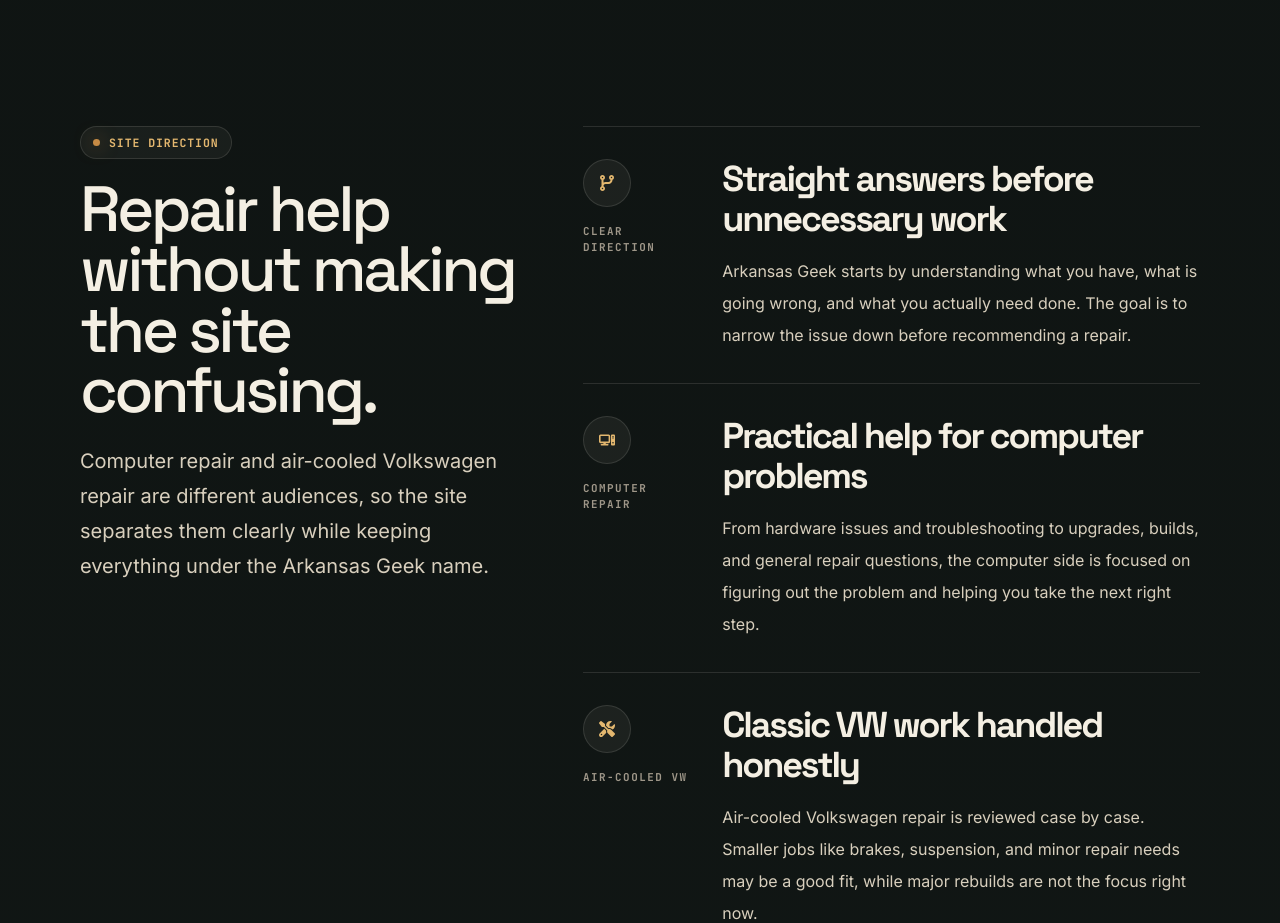
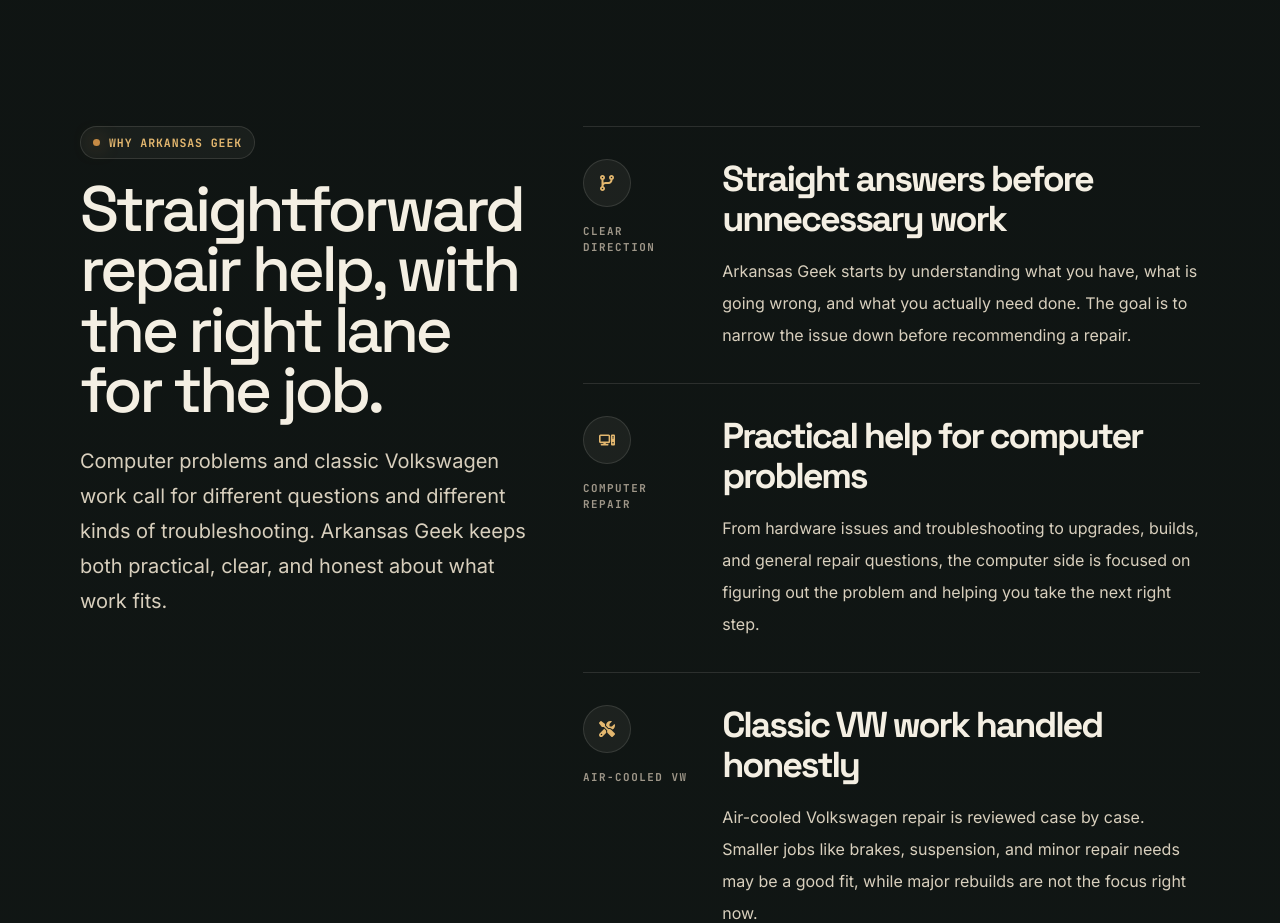
Before and after one commit to altifygenerator-ai/arkansas-geek, a Next.js app: page / in a window 1280 px wide. Shown: the part 2400-3323 px from the top of the page. Built offline with nearby package versions, Linux system fonts and the light colour scheme.

Commit message:
Replace internal-facing homepage copy

```diff
--- a/src/components/WhyArkansasGeek.tsx
+++ b/src/components/WhyArkansasGeek.tsx
@@ -36,9 +36,9 @@ export default function WhyArkansasGeek() {
         <div className="grid gap-14 lg:grid-cols-[0.42fr_0.58fr] lg:items-start">
           <FadeIn>
             <SectionHeading
-              eyebrow="Site Direction"
-              title="Repair help without making the site confusing."
-              text="Computer repair and air-cooled Volkswagen repair are different audiences, so the site separates them clearly while keeping everything under the Arkansas Geek name."
+              eyebrow="Why Arkansas Geek"
+              title="Straightforward repair help, with the right lane for the job."
+              text="Computer problems and classic Volkswagen work call for different questions and different kinds of troubleshooting. Arkansas Geek keeps both practical, clear, and honest about what work fits."
             />
           </FadeIn>
 
```
